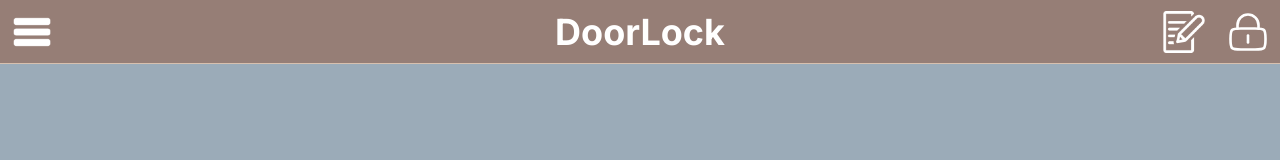
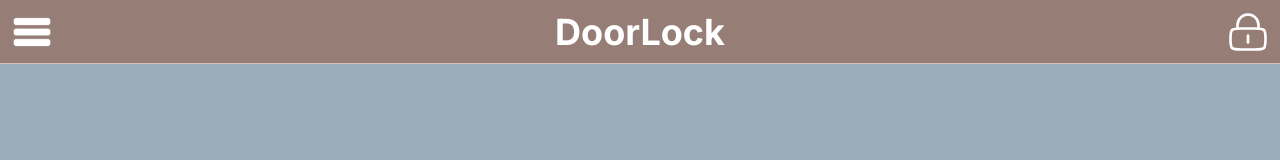
Before and after one commit to jwonp/dr-browser, a Next.js app: page /admin in a window 1280 px wide. Shown: the top 160 px of the page. Built offline with nearby package versions, Linux system fonts and the light colour scheme.

Commit message:
update condition to display add reservation btn

```diff
--- a/src/components/Header/Header.tsx
+++ b/src/components/Header/Header.tsx
@@ -25,10 +25,18 @@ const HeaderWrapper = () => {
       .get(url)
       .then((res) => res.data)
   );
+  const isAdmin = useSWR(jwt ? "/api/auth/admin" : null, (url: string) =>
+    requsetWithJWT(jwt)
+      .get(url)
+      .then((res) => res.data)
+  );
+
   useEffect(() => {
     const jwt = window.localStorage.getItem("jwt");
     if (jwt) {
       setJwt(jwt);
+    } else {
+      setJwt(undefined);
     }
   }, [pathname]);
   useEffect(() => {
@@ -71,6 +79,7 @@ const HeaderWrapper = () => {
         <Link href={"/"}>DoorLock</Link>
       </div>
       <div className={styles.buttonContainer}>
+        {jwt && !isAdmin.error ? (
           <div className={styles.buttonCard}>
             <Link href={"/admin/reservation"}>
               <Image
@@ -81,6 +90,9 @@ const HeaderWrapper = () => {
               />
             </Link>
           </div>
+        ) : (
+          <div className={styles.buttonCard}></div>
+        )}
         <div className={styles.buttonCard}>
           {jwt ? (
             <div onClick={logout}>
```
Lines whose indentation alone changed are shown as unchanged.
